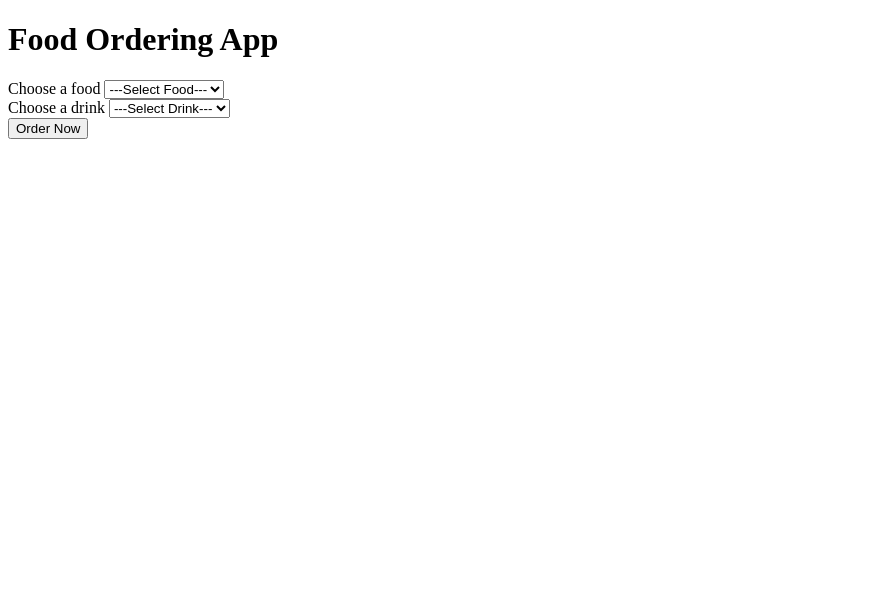
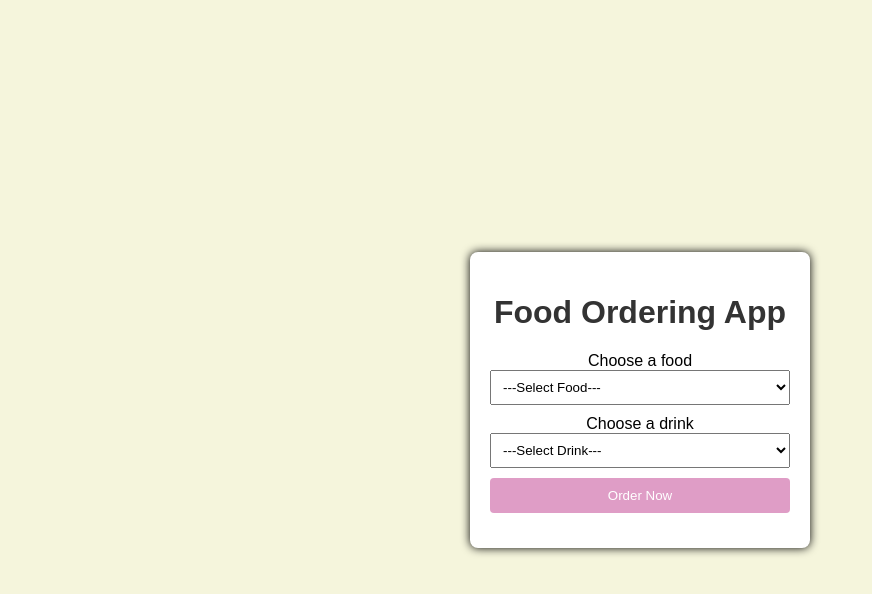
Before and after one commit to pbrii/Food-Ordering-App, a plain HTML site: page Pebri Food Ordering App/index.html in a window 1280 px wide. Shown: the whole page, without its empty margins (0-872 px from the left). Drawn offline with Linux system fonts and the light colour scheme.

Commit message:
Add files via upload

```diff
--- a/Pebri Food Ordering App/index.html
+++ b/Pebri Food Ordering App/index.html
@@ -4,6 +4,7 @@
   <meta charset="UTF-8">
   <meta name="viewport" content="width=device-width, initial-scale=1.0">
   <title>Food Ordering App</title>
+  <link rel="stylesheet" href="style.css">
 </head>
 <body>
   <div class="container">
--- /dev/null
+++ b/Pebri Food Ordering App/style.css
@@ -0,0 +1,45 @@
+body {
+  font-family: Arial, sans-serif ;
+  display: flex;
+  justify-content: center;
+  align-items: center;
+  height: 100vh;
+  margin: 0;
+  background-color: beige;
+}
+.container{
+  background: white;
+  padding: 20px;
+  border-radius: 8px;
+  box-shadow: 0 0 10px rgba(0, 0, 0, 1);
+  text-align: center;
+  width: 300px;
+}
+h1{
+  color: #333;
+}
+form div{
+  margin: 10px 0;
+}
+select{
+  width: 100%;
+  padding: 8px;
+}
+
+button{
+  background-color: #df9dc6;
+  color: #fff;
+  padding: 10px;
+  border: none;
+  border-radius: 4px;
+  cursor: pointer;
+  width: 100%;
+}
+button:hover{
+  background-color: #96537b;
+}
+#result {
+  margin-top: 15PX;
+  font-top: bold;
+  color: #333;
+}
```
